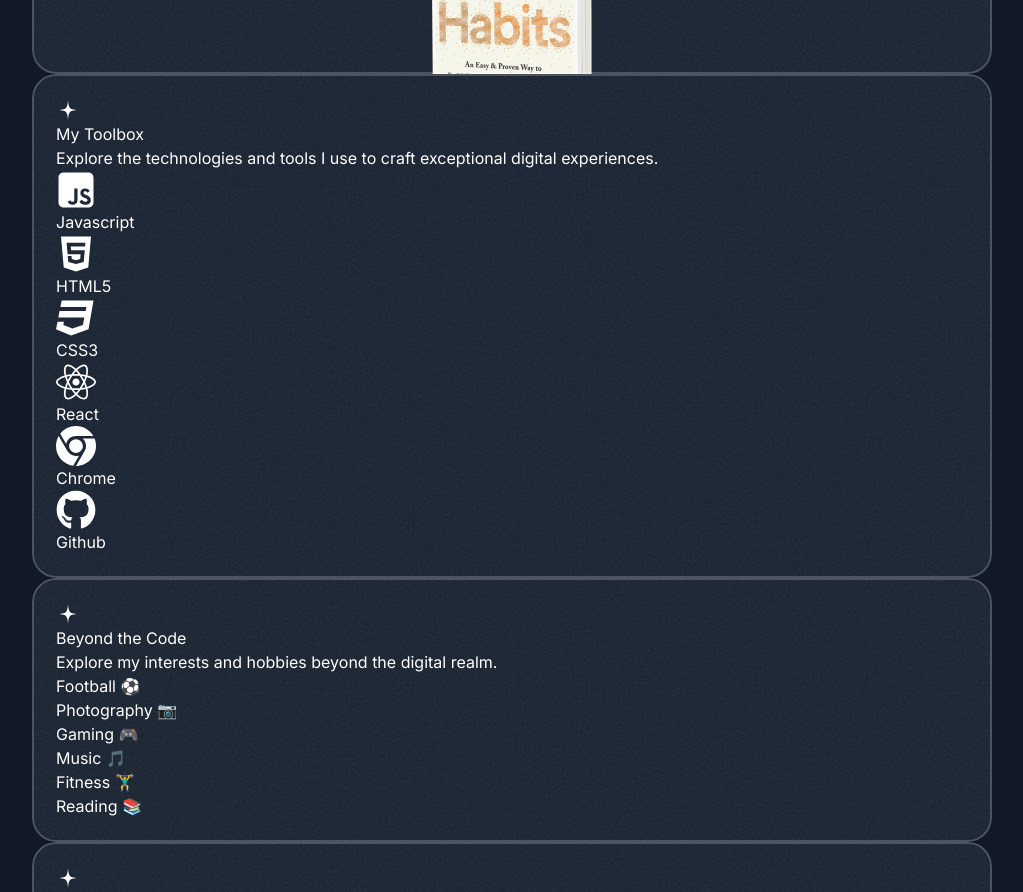
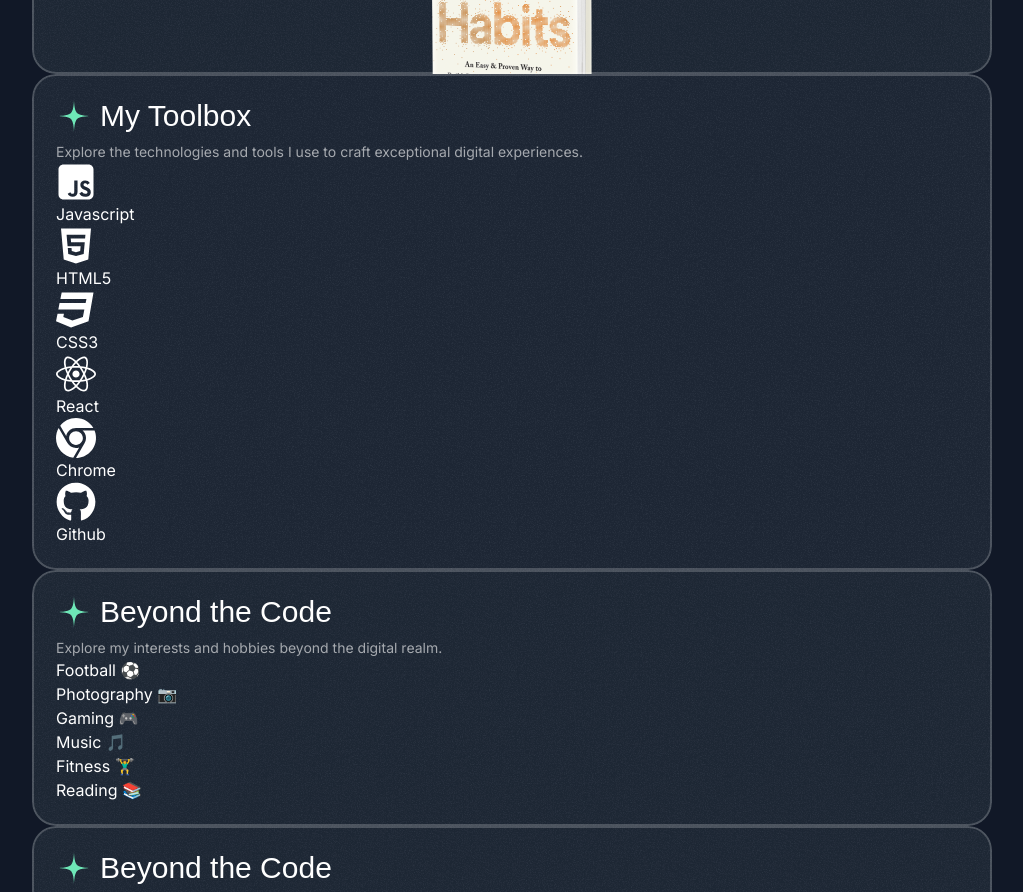
Before and after one commit to mrbenboyy/my-spa-dev-portfolio, a Next.js app: page / in a window 1280 px wide. Shown: the part 4500-5392 px from the top of the page, without its empty margins (128-1151 px from the left). Built offline with nearby package versions, Linux system fonts and the light colour scheme; a web font is replaced by a local one.

Commit message:
Refactor AboutSection to use CardHeader component for improved readability and structure

```diff
--- /dev/null
+++ b/src/components/CardHeader.tsx
@@ -0,0 +1,11 @@
+import StarIcon from '@/assets/icons/star.svg';
+
+export const CardHeader = ({ title, description }: { title: string; description: string }) => {
+    return <div className="flex flex-col">
+        <div className="inline-flex items-center gap-2">
+            <StarIcon className="size-9 text-emerald-300" />
+            <h3 className="font-serif text-3xl"> {title} </h3>
+        </div>
+        <p className="text-sm text-white/60 mt-2"> {description} </p>
+    </div>
+}
--- a/src/sections/About.tsx
+++ b/src/sections/About.tsx
@@ -1,6 +1,5 @@
 import Card from "@/components/Card";
 import SectionHeader from "@/components/SectionHeader";
-import StarIcon from '@/assets/icons/star.svg';
 import bookImage from '@/assets/images/book-cover.png';
 import Image from "next/image";
 import JavascriptIcon from '@/assets/icons/square-js.svg';
@@ -12,6 +11,7 @@ import GithubIcon from '@/assets/icons/github.svg';
 import TechIcon from "@/components/TechIcon";
 import mapImage from "@/assets/images/map.png";
 import memojiSmile from "@/assets/images/memoji-smile.png";
+import { CardHeader } from "@/components/CardHeader";
 
 const toolboxItems = [
   {
@@ -78,24 +78,20 @@ export const AboutSection = () => {
 
       <div className="mt-20">
         <Card className="h-[320px]">
-          <div className="flex flex-col">
-            <div className="inline-flex items-center gap-2">
-              <StarIcon className="size-9 text-emerald-300" />
-              <h3 className="font-serif text-3xl">My Reads</h3>
-            </div>
-            <p className="text-sm text-white/60 mt-2">Explore the books shaping my perspectives.</p>
-          </div>
+          <CardHeader
+            title="My Reads"
+            description="Explore the books shaping my perspectives."
+          />
           <div className="w-40 mx-auto mt-8">
             <Image src={bookImage} alt="Book cover" />
           </div>
         </Card>
 
         <Card>
-          <div>
-            <StarIcon />
-            <h3>My Toolbox</h3>
-            <p>Explore the technologies and tools I use to craft exceptional digital experiences.</p>
-          </div>
+          <CardHeader
+            title="My Toolbox"
+            description="Explore the technologies and tools I use to craft exceptional digital experiences."
+          />
           <div>
             {toolboxItems.map((item, index) => (
               <div key={index}>
@@ -107,11 +103,10 @@ export const AboutSection = () => {
         </Card>
 
         <Card>
-          <div>
-            <StarIcon />
-            <h3>Beyond the Code</h3>
-            <p>Explore my interests and hobbies beyond the digital realm.</p>
-          </div>
+          <CardHeader
+            title="Beyond the Code"
+            description="Explore my interests and hobbies beyond the digital realm."
+          />
           <div>
             {hobbies.map((hobby, index) => (
               <div key={index}>
@@ -123,11 +118,10 @@ export const AboutSection = () => {
         </Card>
 
         <Card>
-          <div>
-            <StarIcon />
-            <h3>Beyond the Code</h3>
-            <p>Explore my interests and hobbies beyond the digital realm.</p>
-          </div>
+          <CardHeader
+            title="Beyond the Code"
+            description="Explore my interests and hobbies beyond the digital realm."
+          />
         </Card>
 
         <Card>
```
